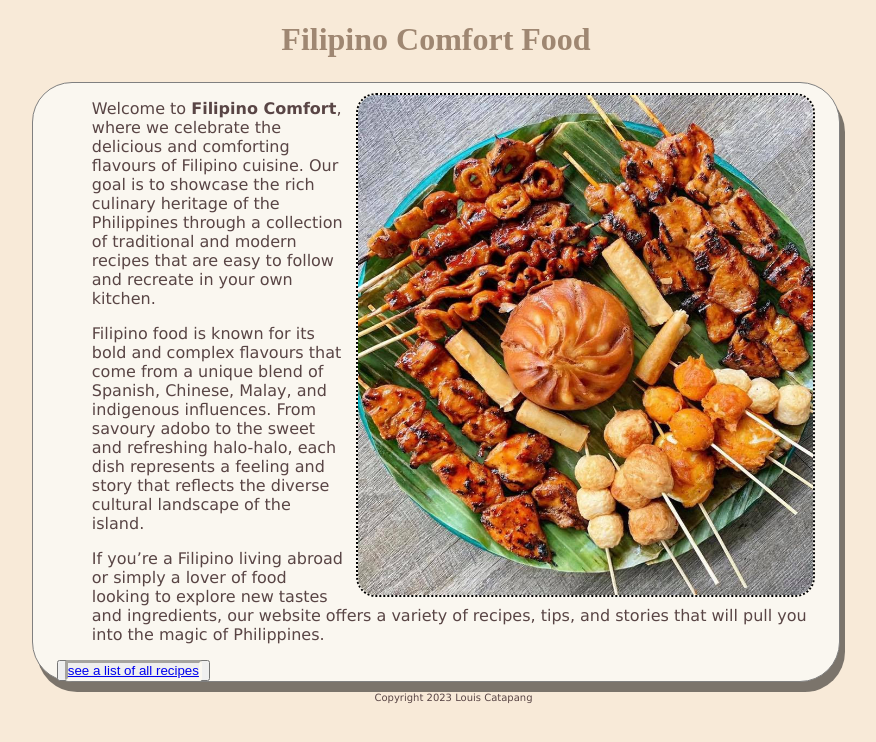
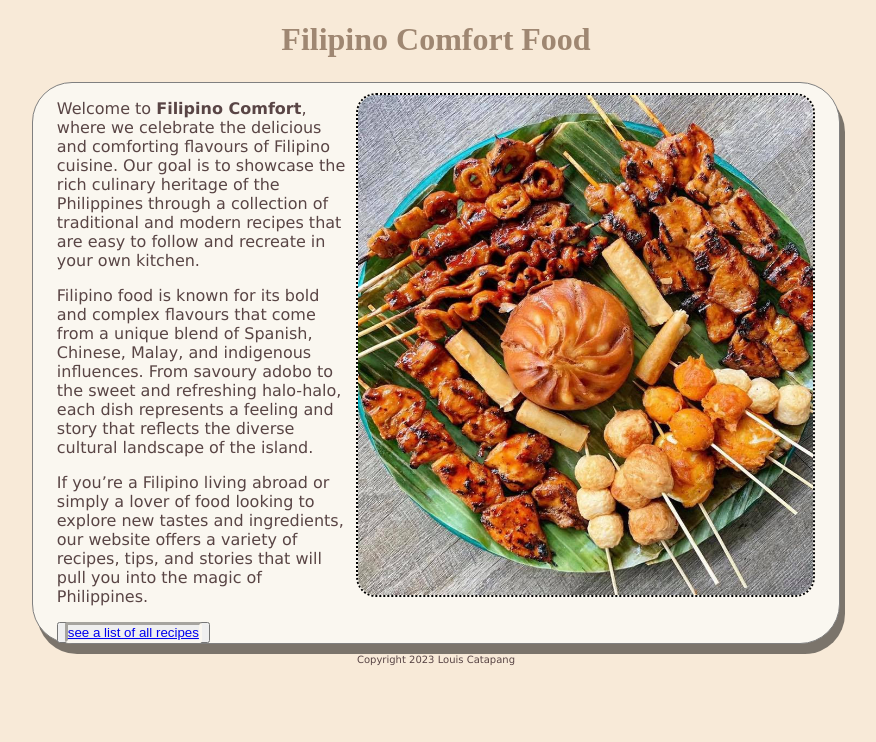
Before and after one commit to Loohwis/Recipe1, a Jekyll site: the page built from home/index.md, in a window 1280 px wide. Shown: the top 742 px of the page, without its empty margins (204-1080 px from the left). Built offline with Jekyll 4.4.1, drawn with Linux system fonts in a browser that asks for light colours.

Commit message:
Update recipes.css

```diff
--- a/styles/recipes.css
+++ b/styles/recipes.css
@@ -45,7 +45,7 @@ h1,h2 {
 p {
   color: #594545;
   margin-bottom: 1em;
-  padding-left: 35px;
+
 }
 
 main {
```
